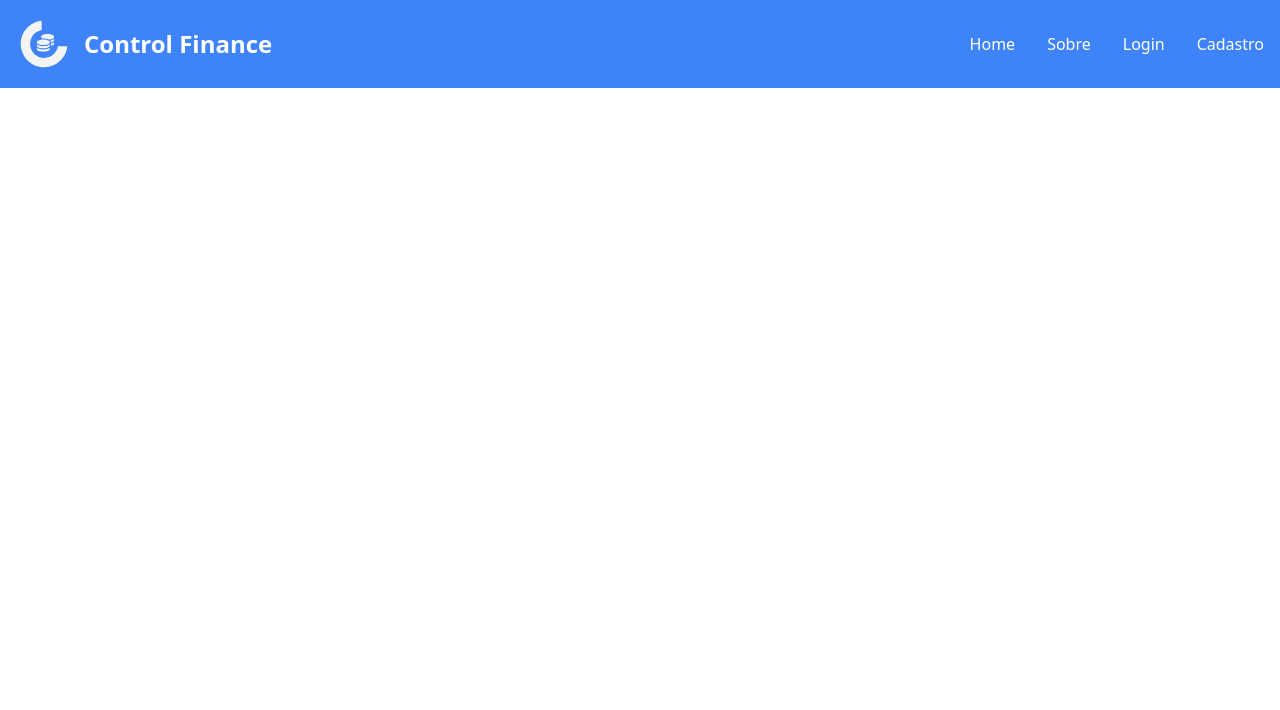
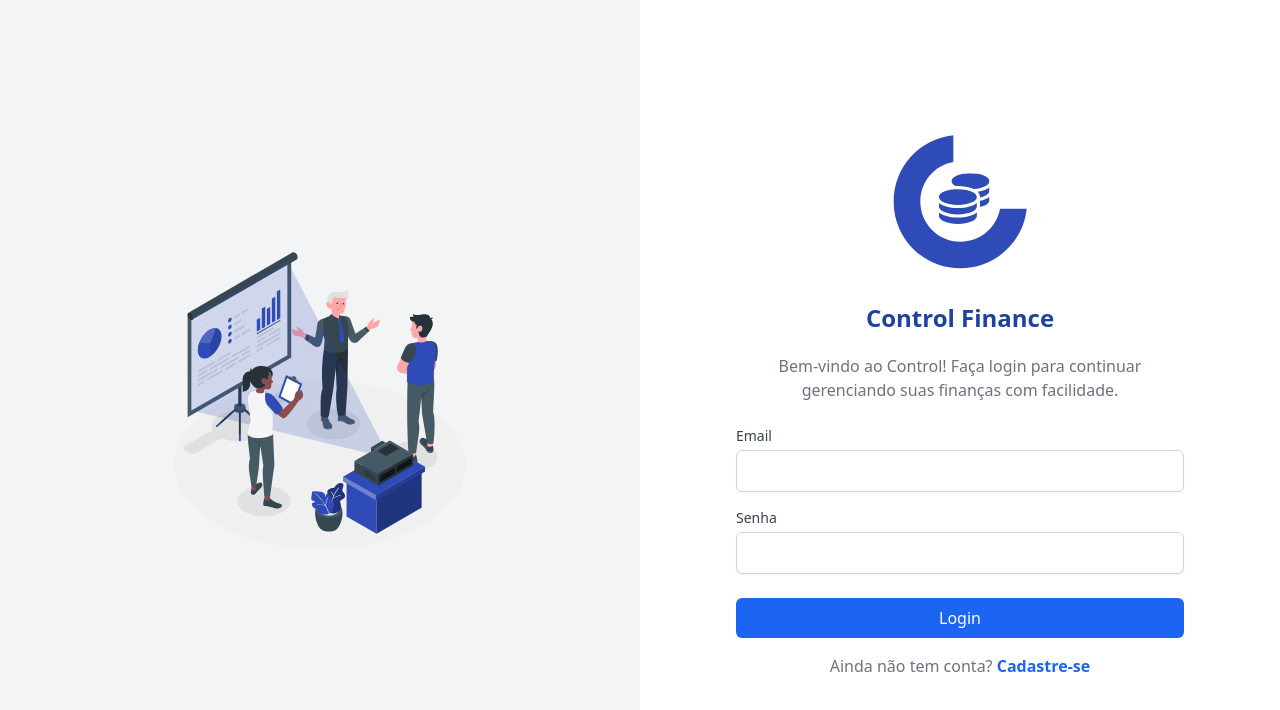
Before and after one commit to iguemanuel/control-finance, an Angular app: page / in a window 1280 px wide. Shown: the top 710 px of the page. Built offline with nearby package versions, Linux system fonts and the light colour scheme.

Commit message:
Componente de pagina de login conforme o figma

```diff
--- a/src/app/app.component.html
+++ b/src/app/app.component.html
@@ -1 +1 @@
-<app-navbar></app-navbar>
+<app-login></app-login>
--- a/src/app/app.component.ts
+++ b/src/app/app.component.ts
@@ -3,11 +3,12 @@ import { RouterOutlet } from '@angular/router';
 import { OnInit } from '@angular/core';
 import { initFlowbite } from 'flowbite';
 import { NavbarComponent } from './components/navbar/navbar.component';
+import { LoginComponent } from './pages/login/login.component';
 
 @Component({
   selector: 'app-root',
   standalone: true,
-  imports: [RouterOutlet, NavbarComponent],
+  imports: [RouterOutlet, NavbarComponent, LoginComponent],
   templateUrl: './app.component.html',
   styleUrl: './app.component.css'
 })
--- /dev/null
+++ b/src/app/pages/login/login.component.html
@@ -0,0 +1,37 @@
+<div class="flex h-screen">
+    <!-- Coluna da imagem -->
+    <div class="flex-1 flex items-center justify-center bg-gray-100">
+      <img class="w-1/2" src="../../assets/Projections-amico 1.svg" alt="Imagem de Projeções">
+    </div>
+
+    <!-- Coluna do formulário de login -->
+    <div class="flex-1 flex items-center justify-center bg-white">
+      <div class="max-w-md w-full">
+        <div class="text-center mb-6">
+          <img src="../../../assets/icon-azul.svg" alt="Control Finance Logo" class="mx-auto w-40 mb-5">
+          <h2 class=" mb-5 text-blue-800 text-2xl font-bold">Control Finance</h2>
+          <p class="text-gray-500">Bem-vindo ao Control! Faça login para continuar gerenciando suas finanças com facilidade.</p>
+        </div>
+
+        <form>
+          <div class="mb-4">
+            <label for="email" class="block text-sm font-medium text-gray-700">Email</label>
+            <input type="email" id="email" name="email" required class="mt-1 block w-full p-2 border border-gray-300 rounded-md shadow-sm focus:outline-none focus:border-blue-500">
+          </div>
+
+          <div class="mb-6">
+            <label for="password" class="block text-sm font-medium text-gray-700">Senha</label>
+            <input type="password" id="password" name="password" required class="mt-1 block w-full p-2 border border-gray-300 rounded-md shadow-sm focus:outline-none focus:border-blue-500">
+          </div>
+
+          <button type="submit" class="w-full bg-blue-600 text-white py-2 rounded-md hover:bg-blue-700 transition">
+            Login
+          </button>
+
+          <div class="text-center mt-4">
+            <p class="text-gray-500">Ainda não tem conta? <a href="/register" class="text-blue-600 font-semibold">Cadastre-se</a></p>
+          </div>
+        </form>
+      </div>
+    </div>
+  </div>
```
Also changed, not shown: src/app/pages/login/login.component.ts (added, +12 -0 lines), src/app/pages/login/login.component.css (added), src/assets/Projections-amico 1.svg (added), 1 other file (tests, documents, lock files or other folders).
